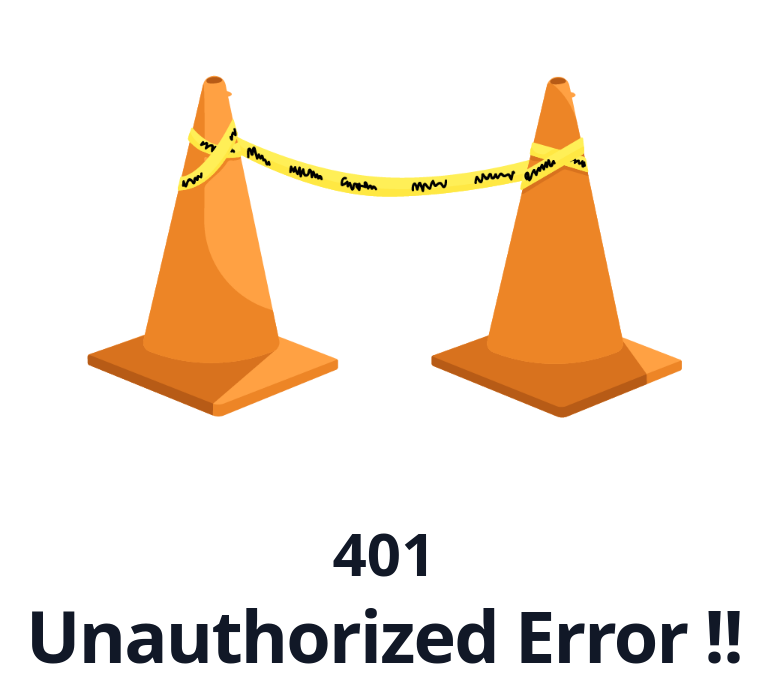
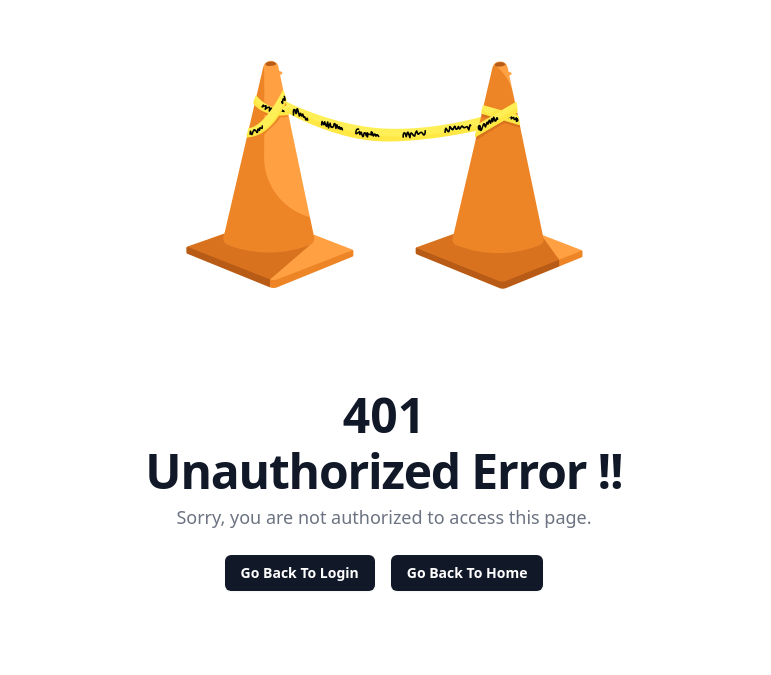
Before and after one commit to yousefsalah14/studgo, a React (Vite) app: page /unauthorized in a window 1280 px wide. Shown: the part 125-800 px from the top of the page, without its empty margins (256-1027 px from the left). Built offline with nearby package versions, Linux system fonts and the light colour scheme.

Commit message:
fix auth logic and style

```diff
--- a/src/App.jsx
+++ b/src/App.jsx
@@ -45,15 +45,14 @@ function App() {
     path: '',
     element: <Layout />,
     children: [
-      { index: true, element: <ProtectedRoute roles={["Student"]}><Home /></ProtectedRoute> },
-      { path: 'student-activities', element: <ProtectedRoute roles={["Student"]}><StudentActivityHome /></ProtectedRoute> },
-      { path: 'profile', element: <ProtectedRoute roles={["Student"]}><Profile /></ProtectedRoute> },
-      { path: 'calendar', element: <ProtectedRoute roles={["Student"]}><Calendar /></ProtectedRoute> },
-      { path: 'events', element: <ProtectedRoute roles={["Student"]}><Events /></ProtectedRoute> },
-      { path: 'workshops', element: <ProtectedRoute roles={["Student"]}><Workshops /></ProtectedRoute> },
-      { path: 'interns', element: <ProtectedRoute roles={["Student"]}><Internships /></ProtectedRoute> },
+      { index: true, element: <ProtectedRoute requiredRole="Student"><Home /></ProtectedRoute> },
+      { path: 'student-activities', element: <ProtectedRoute requiredRole="Student"><StudentActivityHome /></ProtectedRoute> },
+      { path: 'profile', element: <ProtectedRoute requiredRole="Student"><Profile /></ProtectedRoute> },
+      { path: 'calendar', element: <ProtectedRoute requiredRole="Student"><Calendar /></ProtectedRoute> },
+      { path: 'events', element: <ProtectedRoute requiredRole="Student"><Events /></ProtectedRoute> },
+      { path: 'workshops', element: <ProtectedRoute requiredRole="Student"><Workshops /></ProtectedRoute> },
+      { path: 'interns', element: <ProtectedRoute requiredRole="Student"><Internships /></ProtectedRoute> },
       { path: 'studentactivity/:id', element: <ProtectedRoute requiredRole="Student"><StudentActivityDetails /></ProtectedRoute> },
-
     ],
   };
 
@@ -66,11 +65,12 @@ function App() {
     { path: 'forget-password', element: <AuthRoute><ForgotPassword /></AuthRoute> },
     { path: 'reset-code', element: <AuthRoute><ResetCode /></AuthRoute> }
   ];
+
   const studentActivityRoutes = {
     path: 'student-activity',
     element: <ProtectedRoute requiredRole="StudentActivity"><SAHome /></ProtectedRoute>,
     children: [
-      { index: true, element: <ProtectedRoute requiredRole="StudentActivity"><SaMain /></ProtectedRoute> }, // Default child route
+      { index: true, element: <ProtectedRoute requiredRole="StudentActivity"><SaMain /></ProtectedRoute> },
       { path: 'events', element: <ProtectedRoute requiredRole="StudentActivity"><SaEvents /></ProtectedRoute> },
       { path: 'workshops', element: <ProtectedRoute requiredRole="StudentActivity"><SaWorkshops /></ProtectedRoute> },
       { path: 'talks', element: <ProtectedRoute requiredRole="StudentActivity"><SaTalks /></ProtectedRoute> },
@@ -79,18 +79,15 @@ function App() {
     ],
   };
 
-  const routes = createBrowserRouter([mainRoutes, studentActivityRoutes,...authRoutes]);
+  const routes = createBrowserRouter([mainRoutes, studentActivityRoutes, ...authRoutes]);
   const reactQueryConfig = new QueryClient({});
-  return<>
 
+  return (
     <QueryClientProvider client={reactQueryConfig}>
       <RouterProvider router={routes} />
-      <Toaster oastOptions={{
-    duration: 8000 }} />
+      <Toaster toastOptions={{ duration: 8000 }} />
     </QueryClientProvider>
-
- </>
-
+  );
 }
 
 export default App;
--- a/src/components/Auth/NotFound.jsx
+++ b/src/components/Auth/NotFound.jsx
@@ -4,25 +4,26 @@ export default function NotFound() {
   const { currentUser } = useAuthStore();
 
   return (
-    <div className="flex flex-col items-center justify-start min-h-screen px-4 py-12">
-              {/* Image centered and responsive */}
+    <div className="flex flex-col items-center justify-center min-h-screen px-4 py-8">
+      {/* Image with reduced size */}
       <img
-        className="w-full max-w-[400px] sm:max-w-[500px] md:max-w-[600px]"
+        className="w-full max-w-[300px] sm:max-w-[350px] md:max-w-[400px] mb-8"
         src="./../../../notfound.png"
-        alt="Unauthorized"
+        alt="Not Found"
       />
+
       {/* Text content */}
-      <div className="text-center flex flex-col items-center gap-y-4">
-        <p className="font-semibold text-gray-900 text-6xl">404</p>
-        <h1 className="text-5xl font-semibold tracking-tight text-gray-900 sm:text-7xl">
-        This Page is Lost in Space !!
+      <div className="text-center flex flex-col items-center gap-y-2">
+        <p className="font-semibold text-gray-900 text-4xl sm:text-5xl">404</p>
+        <h1 className="text-3xl sm:text-4xl md:text-5xl font-semibold tracking-tight text-gray-900">
+          This Page is Lost in Space !!
         </h1>
-        <p className="text-lg font-medium text-gray-500 sm:text-xl">
-          Sorry, we couldn’t find the page you’re looking for.
+        <p className="text-base sm:text-lg font-medium text-gray-500">
+          Sorry, we couldn't find the page you're looking for.
         </p>
 
         {/* Button to navigate home */}
-        <div className="mt-6">
+        <div className="mt-4">
           <a
             href={currentUser?.role === "StudentActivity" ? "/student-activity" : "/"}
             className="rounded-md bg-gray-900 px-4 py-2 text-sm font-semibold text-white shadow-sm hover:bg-indigo-500 focus-visible:outline focus-visible:outline-2 focus-visible:outline-offset-2 focus-visible:outline-indigo-600"
--- a/src/components/Auth/ProtectedRoute.jsx
+++ b/src/components/Auth/ProtectedRoute.jsx
@@ -1,7 +1,7 @@
 import { Navigate } from "react-router-dom";
 import { useAuthStore } from "../../store/authStore.js";
 
-function ProtectedRoute({ roles, children }) {
+function ProtectedRoute({ roles, requiredRole, children }) {
     const { currentUser } = useAuthStore();
 
     if (!currentUser) {
@@ -12,6 +12,10 @@ function ProtectedRoute({ roles, children }) {
         return <Navigate to="/unauthorized" replace />;
     }
 
+    if (requiredRole && currentUser.role !== requiredRole) {
+        return <Navigate to="/unauthorized" replace />;
+    }
+
     return children;
 }
 
--- a/src/components/Auth/UnAuthorize.jsx
+++ b/src/components/Auth/UnAuthorize.jsx
@@ -4,26 +4,26 @@ function UnAuthorize() {
   const { currentUser } = useAuthStore();
 
   return (
-    <div className="flex flex-col items-center justify-start min-h-screen px-4 py-12">
-      {/* Image centered and responsive */}
+    <div className="flex flex-col items-center justify-center min-h-screen px-4 py-8">
+      {/* Image with reduced size */}
       <img
-        className="w-full max-w-[400px] sm:max-w-[500px] md:max-w-[600px]"
+        className="w-full max-w-[300px] sm:max-w-[350px] md:max-w-[400px] mb-8"
         src="./../../../unAuth.png"
         alt="Unauthorized"
       />
 
       {/* Text content */}
-      <div className="text-center flex flex-col items-center gap-y-4">
-        <p className="font-semibold text-gray-900 text-6xl">401</p>
-        <h1 className="text-5xl font-semibold tracking-tight text-gray-900 sm:text-7xl">
+      <div className="text-center flex flex-col items-center gap-y-2">
+        <p className="font-semibold text-gray-900 text-4xl sm:text-5xl">401</p>
+        <h1 className="text-3xl sm:text-4xl md:text-5xl font-semibold tracking-tight text-gray-900">
           Unauthorized Error !!
         </h1>
-        <p className="text-lg font-medium text-gray-500 sm:text-xl">
+        <p className="text-base sm:text-lg font-medium text-gray-500">
           Sorry, you are not authorized to access this page.
         </p>
 
         {/* Buttons */}
-        <div className="mt-6 flex gap-x-4">
+        <div className="mt-4 flex gap-x-4">
           <a
             href="/login"
             className="rounded-md bg-gray-900 px-4 py-2 text-sm font-semibold text-white shadow-sm hover:bg-indigo-500 focus-visible:outline focus-visible:outline-2 focus-visible:outline-offset-2 focus-visible:outline-indigo-600"
```
